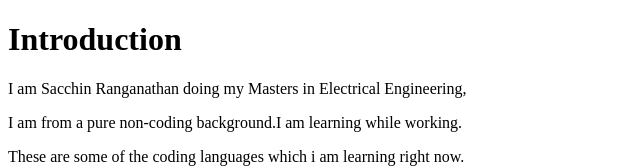
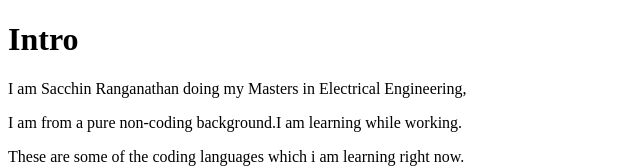
Before and after one commit to sxranganathan3/Workshop, a plain HTML site: page About.html in a window 1280 px wide. Shown: the top 168 px of the page, without its empty margins (0-640 px from the left). Drawn offline with Linux system fonts and the light colour scheme.

```diff
--- a/About.html
+++ b/About.html
@@ -5,7 +5,7 @@
   <title>My First Web Page</title>
   </head>
   <body>
-  <h1>Introduction</h1>
+  <h1>Intro</h1>
   <p>I am Sacchin Ranganathan doing my Masters in Electrical Engineering,</p>
   <p>I am from a pure non-coding background.I am learning while working.</p>
   <p>These are some of the coding languages which i am learning right now.</p>
```
